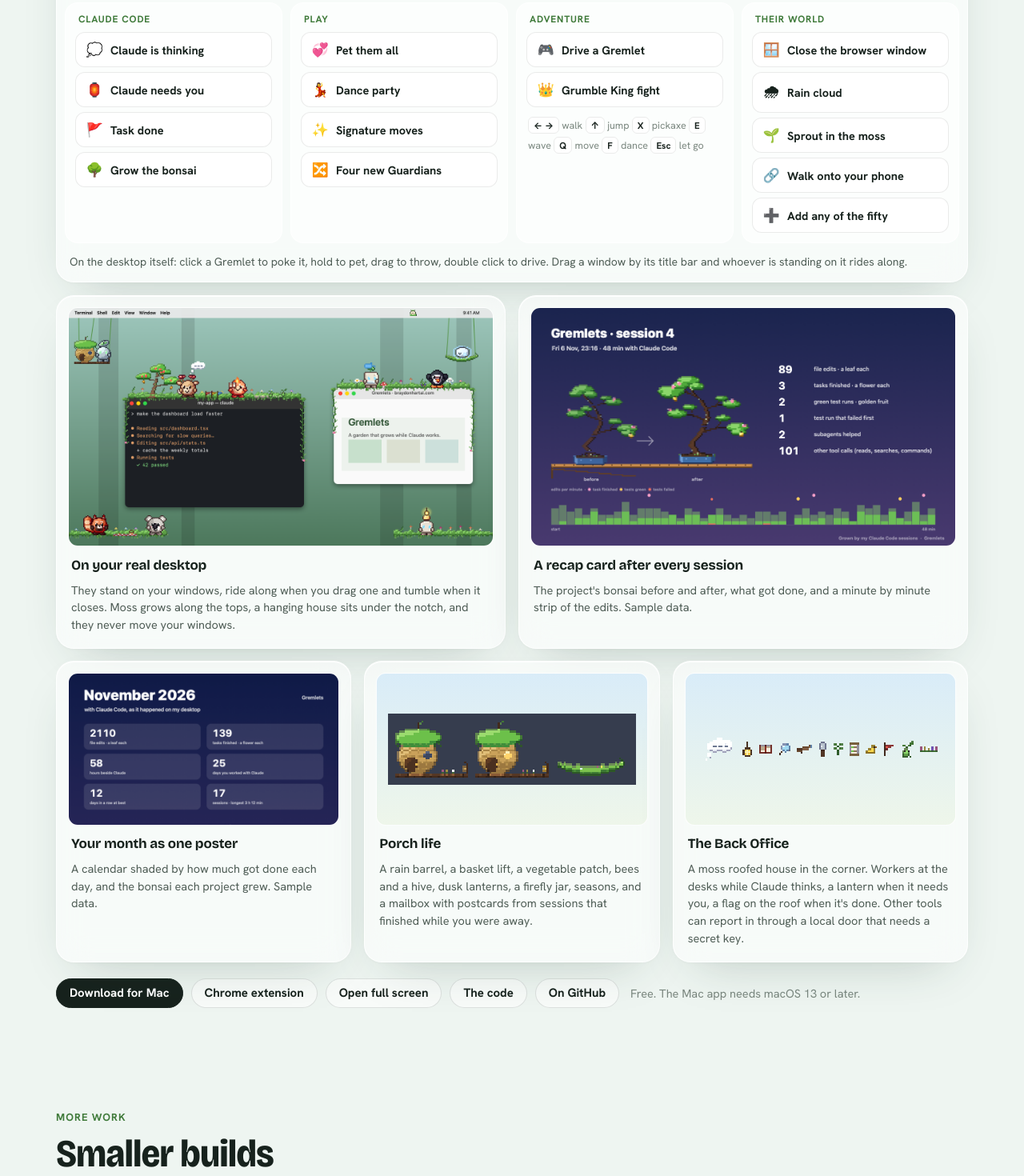
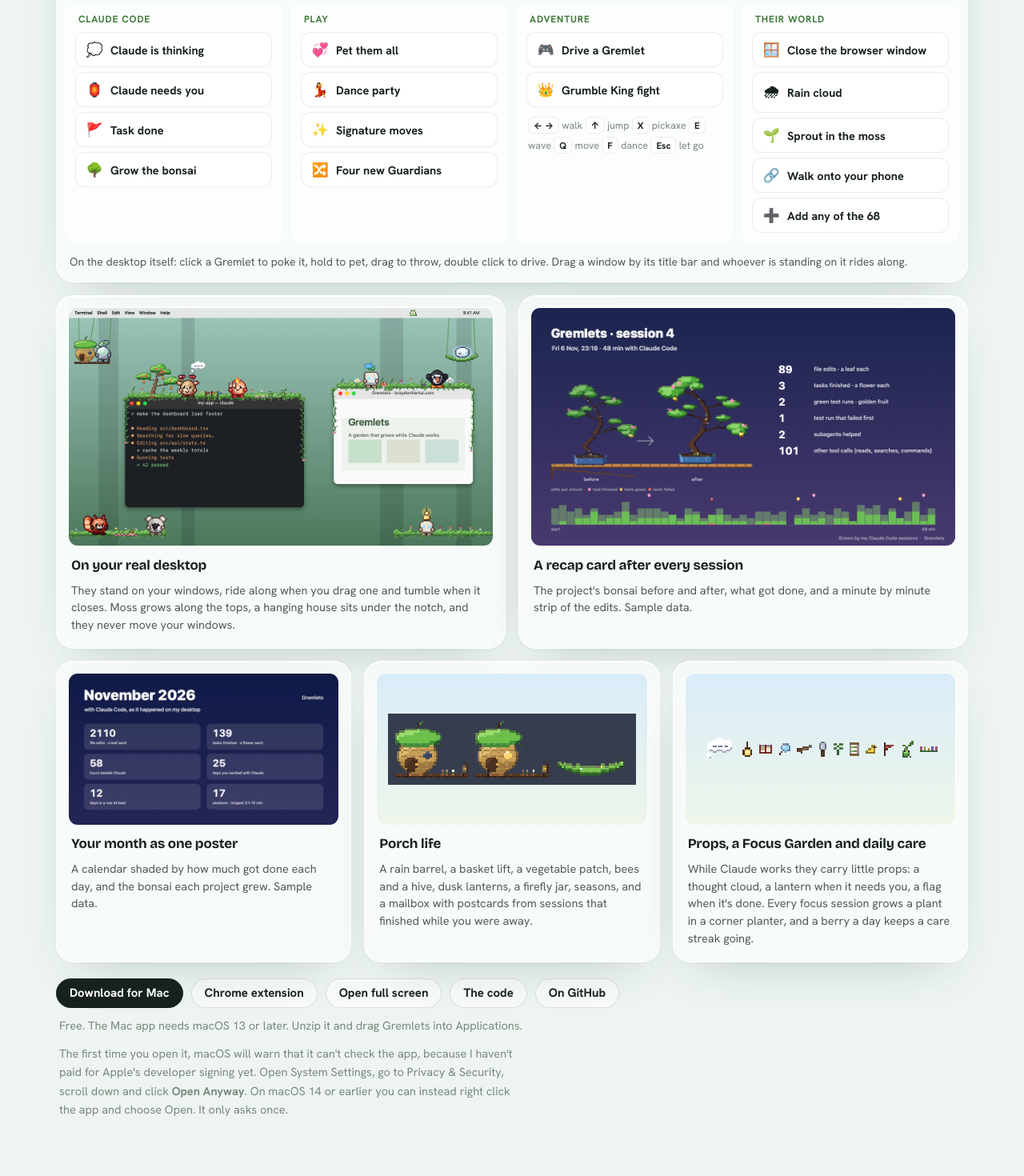
Before and after one commit to Braydon2622/braydon2622.github.io, a plain HTML site: page index.html in a window 1280 px wide. Shown: the part 5641-7111 px from the top of the page at 80% size. Drawn offline with nearby package versions, Linux system fonts and the light colour scheme; files whose address does not match are found by name.

Commit message:
Gremlets: how to open the Mac app, 68 species, Focus Garden card (download has no Back Office)
Co-Authored-By: Claude Opus 5.5 <noreply@anthropic.com>

```diff
--- a/gremlets/desk/js/desktop.js
+++ b/gremlets/desk/js/desktop.js
@@ -174,7 +174,7 @@ export class Desktop {
       el.innerHTML = `<div class="tb">${lights}<span class="t">${def.title}</span></div><div class="term"><div class="ln o">╭ Claude Code</div><div class="ln d">  ~/gremlets · Opus 5.5</div><div class="ln">&gt; add a porch with a rain barrel</div><div class="ln g">● Edited 6 files · tests pass</div></div>`;
       this.term = el.querySelector('.term');
     } else if (def.app === 'notes') {
-      el.innerHTML = `<div class="tb">${lights}<span class="t">Notes</span></div><div class="notes"><div class="pg"><b>Today</b><span>✓ Porch life</span><span>✓ Terrarium</span><span>☐ Back Office</span></div></div>`;
+      el.innerHTML = `<div class="tb">${lights}<span class="t">Notes</span></div><div class="notes"><div class="pg"><b>Today</b><span>✓ Porch life</span><span>✓ Terrarium</span><span>☐ Focus Garden</span></div></div>`;
     } else {
       el.innerHTML = `<div class="tb">${lights}<span class="t">Music</span></div><div class="music"><div class="art"></div><div class="meta"><b>Moss Radio</b><span>Lo-fi garden</span><div class="bar2"><i></i></div></div></div>`;
     }
--- a/index.html
+++ b/index.html
@@ -385,6 +385,7 @@ details[open] summary::before{content:"\2212"}
 .gmac p{margin:0 4px 4px;font-size:14.5px;color:var(--soft);line-height:1.5}
 .gdl{display:flex;flex-wrap:wrap;gap:10px;align-items:center;margin-top:20px}
 .gdl p{font-size:14.5px;color:var(--faint);margin-left:4px}
+.gdl p.gate{flex-basis:100%;max-width:70ch;margin-top:2px}
 
 /* smaller projects */
 .more{display:grid;grid-template-columns:repeat(6,minmax(0,1fr));gap:18px}
@@ -768,7 +769,7 @@ dialog.lb::backdrop{background:rgba(214,230,222,.6);-webkit-backdrop-filter:blur
         <button type="button" data-act="rain"><span aria-hidden="true">🌧</span>Rain cloud</button>
         <button type="button" data-act="sprout"><span aria-hidden="true">🌱</span>Sprout in the moss</button>
         <button type="button" data-act="link"><span aria-hidden="true">🔗</span>Walk onto your phone</button>
-        <button type="button" data-act="add"><span aria-hidden="true">➕</span>Add any of the fifty</button>
+        <button type="button" data-act="add"><span aria-hidden="true">➕</span>Add any of the 68</button>
       </div>
     </div>
     <p class="howto">On the desktop itself: click a Gremlet to poke it, hold to pet, drag to throw, double click to drive. Drag a window by its title bar and whoever is standing on it rides along.</p>
@@ -779,7 +780,7 @@ dialog.lb::backdrop{background:rgba(214,230,222,.6);-webkit-backdrop-filter:blur
     <article class="w3 glass"><img class="cover" src="gremlets/img/session-recap-sample.png" alt="A session recap card: the same bonsai before and after a session, the numbers, and a minute by minute strip of edits" width="1200" height="675" loading="lazy"><h4>A recap card after every session</h4><p>The project's bonsai before and after, what got done, and a minute by minute strip of the edits. Sample data.</p></article>
     <article class="w2 glass"><img class="cover" src="gremlets/img/wrapped-sample.png" alt="A month poster: big numbers, a calendar shaded by how much got done each day, and three bonsai with project names" width="720" height="900" loading="lazy"><h4>Your month as one poster</h4><p>A calendar shaded by how much got done each day, and the bonsai each project grew. Sample data.</p></article>
     <article class="w2 glass"><img class="px" src="gremlets/img/corners.png" alt="Pixel art of the acorn hut at day and at dusk with a lantern, and a mossy branch" width="728" height="208" loading="lazy"><h4>Porch life</h4><p>A rain barrel, a basket lift, a vegetable patch, bees and a hive, dusk lanterns, a firefly jar, seasons, and a mailbox with postcards from sessions that finished while you were away.</p></article>
-    <article class="w2 glass"><img class="px" src="gremlets/img/props.png" alt="The pixel props: thought cloud, lantern, book, magnifier, telescope, sign, seedling helper, ladder, rubber duck, flag, sprout and grass" width="1036" height="152" loading="lazy"><h4>The Back Office</h4><p>A moss roofed house in the corner. Workers at the desks while Claude thinks, a lantern when it needs you, a flag on the roof when it's done. Other tools can report in through a local door that needs a secret key.</p></article>
+    <article class="w2 glass"><img class="px" src="gremlets/img/props.png" alt="The pixel props: thought cloud, lantern, book, magnifier, telescope, sign, seedling helper, ladder, rubber duck, flag, sprout and grass" width="1036" height="152" loading="lazy"><h4>Props, a Focus Garden and daily care</h4><p>While Claude works they carry little props: a thought cloud, a lantern when it needs you, a flag when it's done. Every focus session grows a plant in a corner planter, and a berry a day keeps a care streak going.</p></article>
   </div>
   <div class="gdl">
     <a class="pill dark" href="gremlets/Gremlets-mac.zip">Download for Mac</a>
@@ -787,7 +788,8 @@ dialog.lb::backdrop{background:rgba(214,230,222,.6);-webkit-backdrop-filter:blur
     <a class="pill" href="gremlets/web/" target="_blank" rel="noopener">Open full screen</a>
     <a class="pill" href="code/#gremlets">The code</a>
     <a class="pill" href="https://github.com/Braydon2622/gremlets" target="_blank" rel="noopener">On GitHub</a>
-    <p>Free. The Mac app needs macOS 13 or later.</p>
+    <p>Free. The Mac app needs macOS 13 or later. Unzip it and drag Gremlets into Applications.</p>
+    <p class="gate">The first time you open it, macOS will warn that it can't check the app, because I haven't paid for Apple's developer signing yet. Open System Settings, go to Privacy &amp; Security, scroll down and click <b>Open Anyway</b>. On macOS 14 or earlier you can instead right click the app and choose Open. It only asks once.</p>
   </div>
 </section>
 
```
